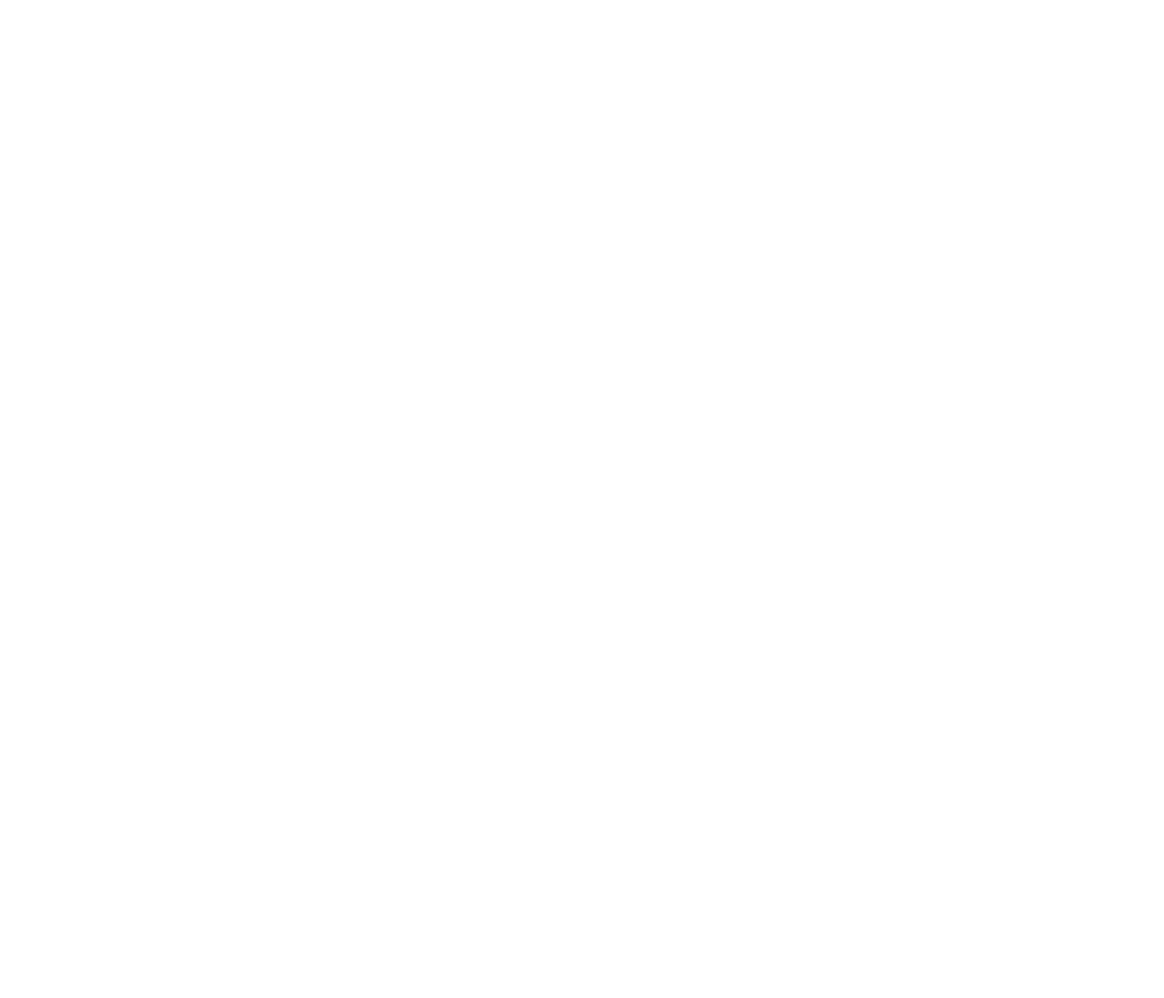
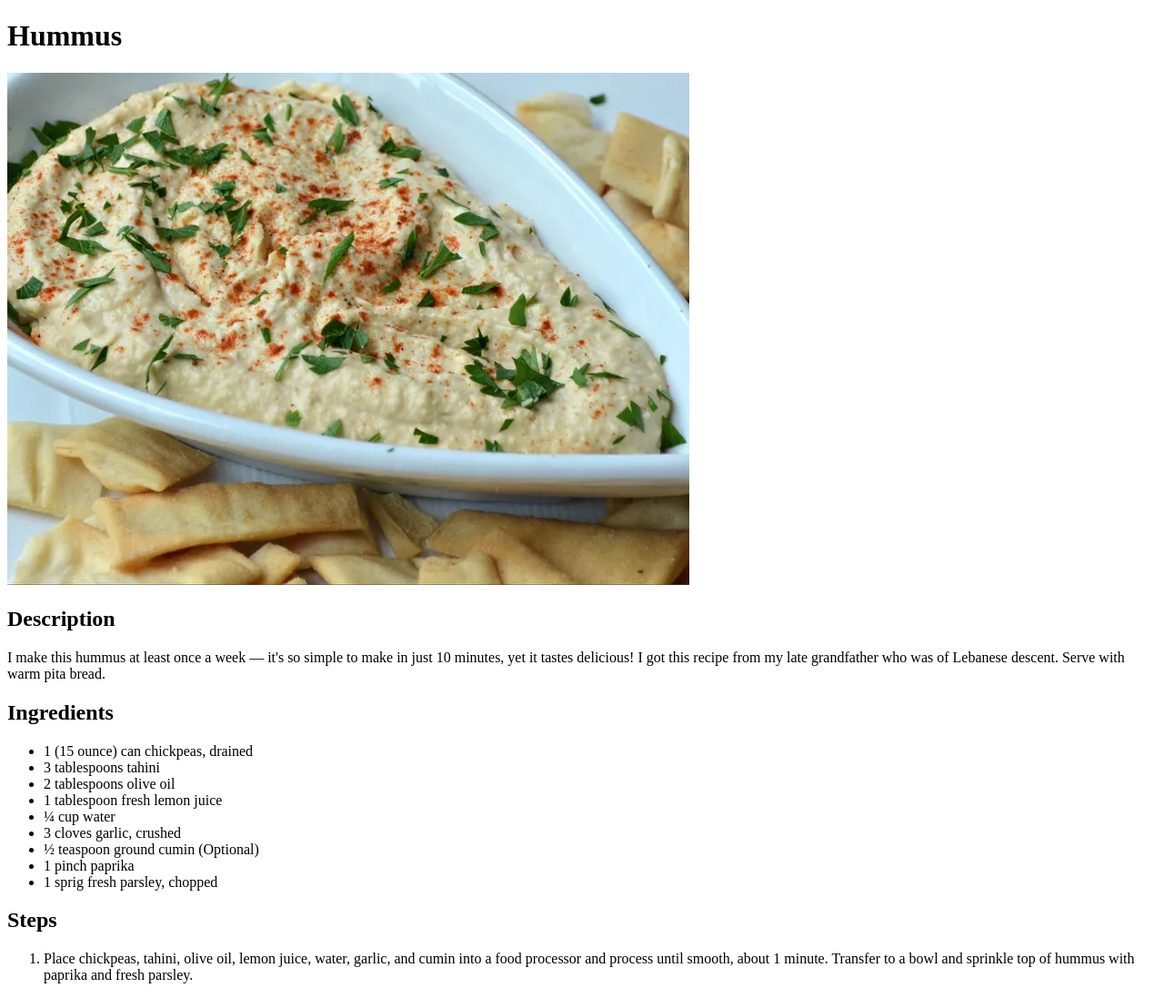
Before and after one commit to Amenious/odin-recipes, a plain HTML site: page recipes/hummus.html in a window 1280 px wide. Shown: the whole page at 91% size. Before the commit the page ends 800 px from the top, so only its background shows below. Drawn offline with Linux system fonts and the light colour scheme.

Commit message:
Hummus page, iupdated index

```diff
--- a/recipes/hummus.html
+++ b/recipes/hummus.html
@@ -6,6 +6,25 @@
     <title>Hummus</title>
 </head>
 <body>
-
+    <h1>Hummus</h1>
+    <img src="images/hummus.webp" alt="Completed Hummus.">
+    <h2>Description</h2>
+    <p>I make this hummus at least once a week — it's so simple to make in just 10 minutes, yet it tastes delicious! I got this recipe from my late grandfather who was of Lebanese descent. Serve with warm pita bread.</p>
+    <h2>Ingredients</h2>
+    <ul>
+        <li>1 (15 ounce) can chickpeas, drained</li>
+        <li>3 tablespoons tahini</li>
+        <li>2 tablespoons olive oil</li>
+        <li>1 tablespoon fresh lemon juice</li>
+        <li>¼ cup water</li>
+        <li>3 cloves garlic, crushed</li>
+        <li>½ teaspoon ground cumin (Optional)</li>
+        <li>1 pinch paprika</li>
+        <li>1 sprig fresh parsley, chopped</li>
+    </ul>
+    <h2>Steps</h2>
+    <ol>
+        <li>Place chickpeas, tahini, olive oil, lemon juice, water, garlic, and cumin into a food processor and process until smooth, about 1 minute. Transfer to a bowl and sprinkle top of hummus with paprika and fresh parsley.</li>
+    </ol>
 </body>
 </html>
```
Also changed, not shown: index.html (+5 -2 lines), recipes/images/hummus.webp (added).
